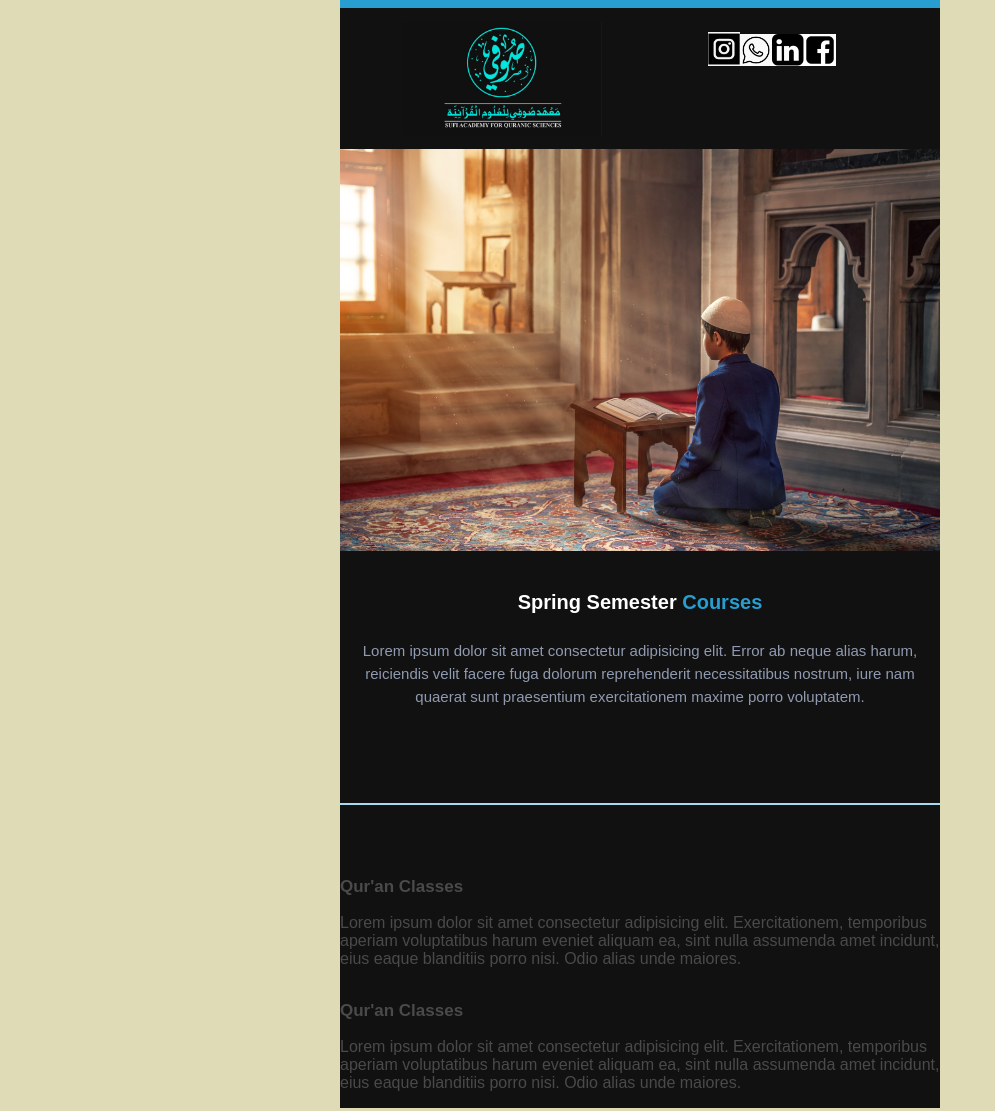
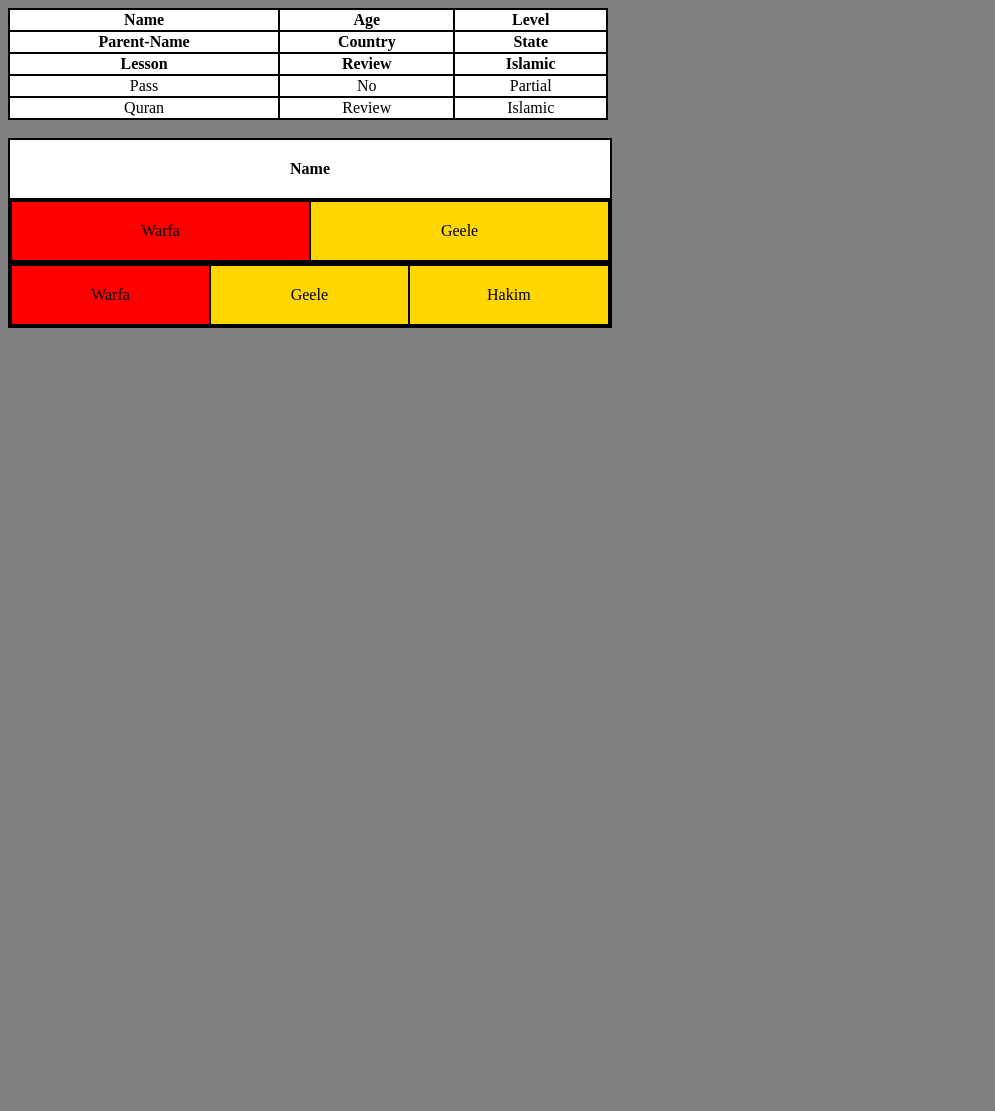
Before and after one commit to ahakimsheik7/htmlemailt, a plain HTML site: page index.html in a window 1280 px wide. Shown: the whole page, without its empty margins (0-995 px from the left). After the commit the page ends 800 px from the top, so only its background shows below. Drawn offline with Linux system fonts and the light colour scheme.

Commit message:
table practise

```diff
--- a/index.html
+++ b/index.html
@@ -1,213 +1,93 @@
-<!DOCTYPE html PUBLIC "-//W3C//DTD XHTML 1.0 Transitional//EN" "http://www.w3.org/TR/xhtml1/DTD/xhtml1-transitional.dtd">
-<html xmlns="http://www.w3.org/1999/xhtml" lang="en">
+<!DOCTYPE html>
+<html lang="en">
 <head>
-	<meta http-equiv="Content-Type" content="text/html; charset=utf-8">
+  <meta charset="UTF-8">
   <meta http-equiv="X-UA-Compatible" content="IE=edge">
   <meta name="viewport" content="width=device-width, initial-scale=1.0">
-    <meta name="color-scheme" content="light dark">
-    <meta name="supported-color-schemes" content="light dark">
-	<title>News Letter</title>
-    <style type="text/css">
-        body{
+  <title>HTML Table Practise</title>
+  <style>
+    body{background: gray;}
+    table{
+      background: white;
+      width: 600px;
       margin: 0;
-            background-color: #ffffff;
-        }
-        table{
+      text-align: center;
+      border: 1px solid black;
       border-spacing: 0;
     }
-        td{
-          padding: 0;
-        }
-        img{
-          border: 0;
-        }
-        .wrapper{
-          width: 100%;
-          table-layout: fixed;
-          background-color: #dedbb6;
-          padding-bottom: 60px;
-        }
-        .main{
-          width: 100%;
-          background-color:rgba(17,17,17,255);
-          margin: 0;
-          max-width: 600px;
-          border-spacing: 0;
-          font-family: sans-serif;
-          color: #4a4a4a;
-        }
-        .two-columns{
-          text-align: center;
-          font-size: 0;
-        }
-        .two-columns .column{
-          width: 100%;
-          max-width: 300px;
-          display: inline-block;
-          vertical-align: top;
-        }
-        .icons{
-          background-color: rgba(17,17,17,255);
-        }
-        .button{
-          background-color:#289dcf;
-          color: #ffffff;
-          text-decoration: none;
-          padding: 12px 20px;
-          font-weight: bold;
-          border-radius: 5px;
-        }
-        .three-columns{
-          text-align: center;
-          font-size: 0;
-          padding: 35px 0 20px;
-        }
-        .three-columns .column{
-          width: 100%;
-          max-width: 200px;
-          display: inline-block;
-          vertical-align: top;
-
+    th,td{
+      border: 1px solid black;
     }
   </style>
 </head>
 <body>
-    <center class="wrapper">
-      <table class="main" width="100%">
-        <!--Blue Border-->
+  <table>
     <tr>
-          <td height="8" style="background-color: #289dcf;"></td>
+      <th>Name</th>
+      <th>Age</th>
+      <th>Level</th>
     </tr>
-        <!--Logo Section-->
     <tr>
-          <td style="padding: 14px 0 4px;">
-            <table width="100%">
+      <th>Parent-Name</th>
+      <th>Country</th>
+      <th>State</th>
+    </tr>
     <tr>
-                <td class="two-columns">
-                  <table class="column">
+      <th>Lesson</th>
+      <th>Review</th>
+      <th>Islamic</th>
+    </tr>
     <tr>
-                      <td style="padding: 0 62px 10px;">
-                        <a href="#"><img src="images/logo3.png" alt="sufiacademy" width="200px;"></a>
+      <td>Pass</td>
+      <td>No</td>
+      <td>Partial</td>
+
+    </tr>
+    <tr>
+      <td>Quran</td>
+      <td>Review</td>
+      <td>Islamic</td>
+
+    </tr>
+    </table>
+  <br>
+    <table>
+      <tr>
+        <td style="padding: 20px;">
+          <strong>Name</strong>
         </td>
       </tr>
-                  </table>
-                  <table class="column">
       <tr>
-                      <td style="padding: 10px 68px;">
-                        <a href="#" class="icons"><img src="images/instgram3.jpeg" alt="sufiacademy" width="32px;"></a>
-                        <a href="#" class="icons"><img src="images/whatsapp3.png" alt="sufiacademy" width="32px;"></a>
-                        <a href="#" class="icons"><img src="images/linked2.png" alt="sufiacademy" width="32px;"></a>
-                        <a href="#" class="icons"><img src="images/facebook1.jpeg" alt="sufiacademy" width="32px;"></a>
+        <td style="padding: 0; border-spacing:0;">
+          <table>
+            <tr>
+            <td style="padding: 20px; background-color: red; width: 300px;">
+          Warfa
+          </td>
+          <td style="padding: 20px; background-color: gold; width: 300px;">
+          Geele
           </td>
           </tr>
         </table>
         </td>
       </tr>
-
-
-
-            </table>
+      <tr>
+        <td style="padding: 0; border-spacing:0;">
+          <table>
+            <tr>
+            <td style="padding: 20px; background-color: red; width: 200px;">
+          Warfa
           </td>
-        </tr>
-        <!--Banner Image-->
-        <tr>
-          <td>
-            <a href="#"><img src="images/banner.jpeg" alt="" width="600" style="max-width:100%;"></a>
+          <td style="padding: 20px; background-color: gold; width: 200px;">
+          Geele
           </td>
-        </tr>
-        <!--Title, Text & Tuition-->
-        <tr>
-          <td style="padding: 5px 0 50px;">
-            <table width="100%">
-              <tr>
-                <td style="text-align:center; padding:15px;">
-
-                  <p style="font-size: 20px; font-weight:bold; color:#ffffff;"> Spring Semester<strong style="color:#289dcf;"> Courses</strong></p>
-                  <p style="font-size: 15px; padding:5px 0 15px; line-height:23px; color:rgb(144, 154, 176);">Lorem ipsum dolor sit amet consectetur adipisicing elit. Error ab neque alias harum, reiciendis velit facere fuga dolorum reprehenderit necessitatibus nostrum, iure nam quaerat sunt praesentium exercitationem maxime porro voluptatem.</p>
-                </td>
-              </tr>
-            </table>
-          </td>
-        </tr>
-        <!--Blue Border-->
-        <tr>
-          <td height="2" style="background-color: #a6dbee;"></td>
-        </tr>
-        <!--Three Column Section-->
-        <tr>
-          <td>
-            <table widht="100%">
-              <tr>
-                <table class="three-columns">
-                  <table class="column">
-                    <tr>
-                      <td class="padding">
-                        <table class="content">
-                          <tr>
-                            <td>
-                              <a href="#"><img src="images/online.png" alt="" width="90px" style="max-width: 90px;"></a>
-                            </td>
-                          </tr>
-                          <tr>
-                            <td>
-                              <p style="font-weight: bold; font-size:17px;">Qur'an Classes</p>
-                              <p>Lorem ipsum dolor sit amet consectetur adipisicing elit. Exercitationem, temporibus aperiam voluptatibus harum eveniet aliquam ea, sint nulla assumenda amet incidunt, eius eaque blanditiis porro nisi. Odio alias unde maiores.</p>
+          <td style="padding: 20px; background-color: gold; width: 200px;">
+            Hakim
             </td>
           </tr>
         </table>
         </td>
       </tr>
           </table>
-                  <table class="column">
-                    <tr>
-                      <td class="padding">
-                        <table class="content">
-                          <tr>
-                            <td>
-                              <a href="#"><img src="images/online.png" alt="" width="90px" style="max-width: 90px;"></a>
-                            </td>
-                          </tr>
-                          <tr>
-                            <td>
-                              <p style="font-weight: bold; font-size:17px;">Qur'an Classes</p>
-                              <p>Lorem ipsum dolor sit amet consectetur adipisicing elit. Exercitationem, temporibus aperiam voluptatibus harum eveniet aliquam ea, sint nulla assumenda amet incidunt, eius eaque blanditiis porro nisi. Odio alias unde maiores.</p>
-                            </td>
-                          </tr>
-                        </table>
-                      </td>
-                    </tr>
-                  </table>
-
-
-                </table>
-              </tr>
-            </table>
-          </td>
-        </tr>
-        <!--Blue Border-->
-        <tr>
-            <td height="2" style="background-color: #a6dbee;"></td>
-        </tr>
-        <!--Two Column Section-->
-        <tr>
-          <td>
-            <table width="100%">
-            </table>
-          </td>
-        </tr>
-        <!--Footer Section-->
-        <tr>
-          <td>
-            <table width="100%">
-
-
-
-            </table>
-          </td>
-        </tr>
-
-      </table>
-
-    </center>
 </body>
 </html>
```
Also changed, not shown: images/logo.png (added), images/quran fm.jpeg (added), images/quran-ad.jpeg (added), images/quran-bg.webp (added), images/quran-kd.jpeg (added), images/quran-pg.jpeg (added), 2 other files. Lines whose indentation alone changed are shown as unchanged.
